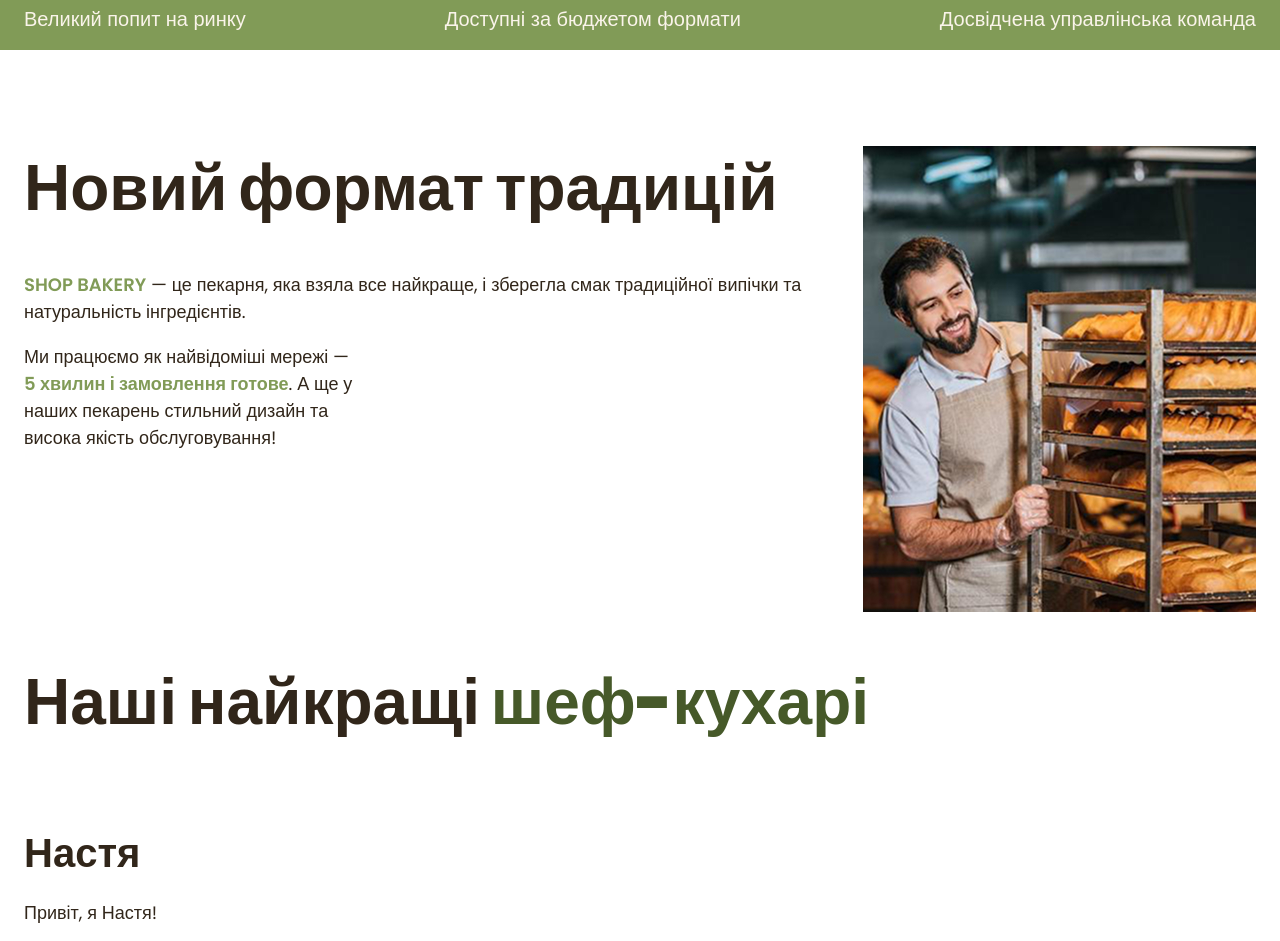
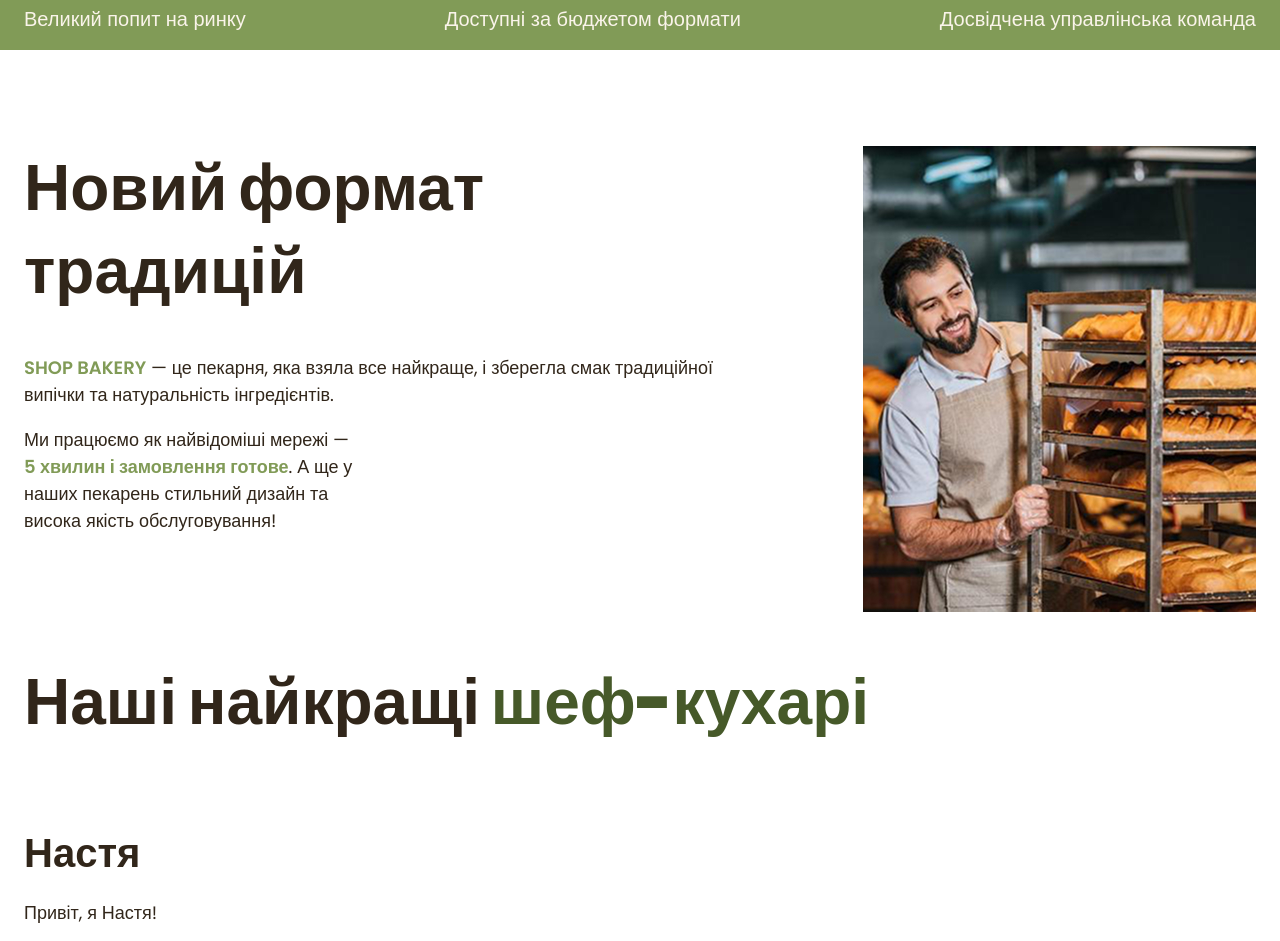
Before and after one commit to alexgera1211-ship-it/genius-test, a plain HTML site: page index.html in a window 1280 px wide. Shown: the part 800-1741 px from the top of the page. Drawn offline with Linux system fonts and the light colour scheme.

Commit message:
fixed isue

```diff
--- a/index.html
+++ b/index.html
@@ -50,7 +50,7 @@
       <section class="traditions-section" id="traditions-section">
         <div class="container">
           <div class="traditions-container">
-            <div class="traditions-contant">
+            <div class="traditions-content">
               <h2 class="traditions-title section-title">
                 Новий формат традицій
               </h2>
```
